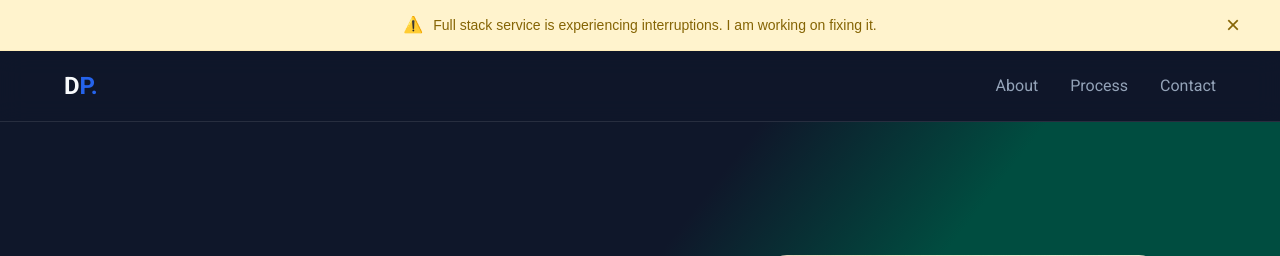
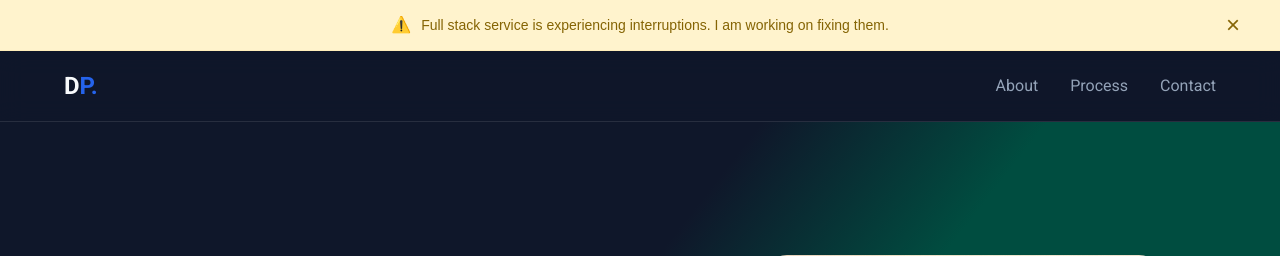
Before and after one commit to DeepakPun/deepakpun.com, a web app: file landing-page/index.html in a window 1280 px wide. Shown: the top 256 px of the page. Run offline with its HTML, style and script files only (its server is not run), Linux system fonts and the light colour scheme; some libraries are stand-ins or nearby versions.

Commit message:
Updated gitignore and fullstack services

```diff
--- a/full-stack/public/styles/styles.css
+++ b/full-stack/public/styles/styles.css
@@ -2,10 +2,6 @@
   --primary-glow: rgba(37, 99, 235, 0.4);
   --bs-body-font-family: 'Lato', sans-serif;
 }
-
-/* body {
-  font-family: 'Lato', sans-serif !important;
-} */
 
 .hero-section {
   background: radial-gradient(circle at 50% 50%, rgba(15, 23, 42, 1) 0%, rgba(0, 0, 0, 1) 100%);
--- a/landing-page/index.html
+++ b/landing-page/index.html
@@ -157,7 +157,7 @@
     <div id="custom-alert" class="alert-banner">
       <div class="alert-content">
           <span class="alert-icon">⚠️</span>
-          <p>Full stack service is experiencing interruptions. I am working on fixing it.</p>
+          <p>Full stack service is experiencing interruptions. I am working on fixing them.</p>
           <button class="close-btn" onclick="closeAlert()">&times;</button>
       </div>
     </div>
```
Also changed, not shown: 8 other files.
